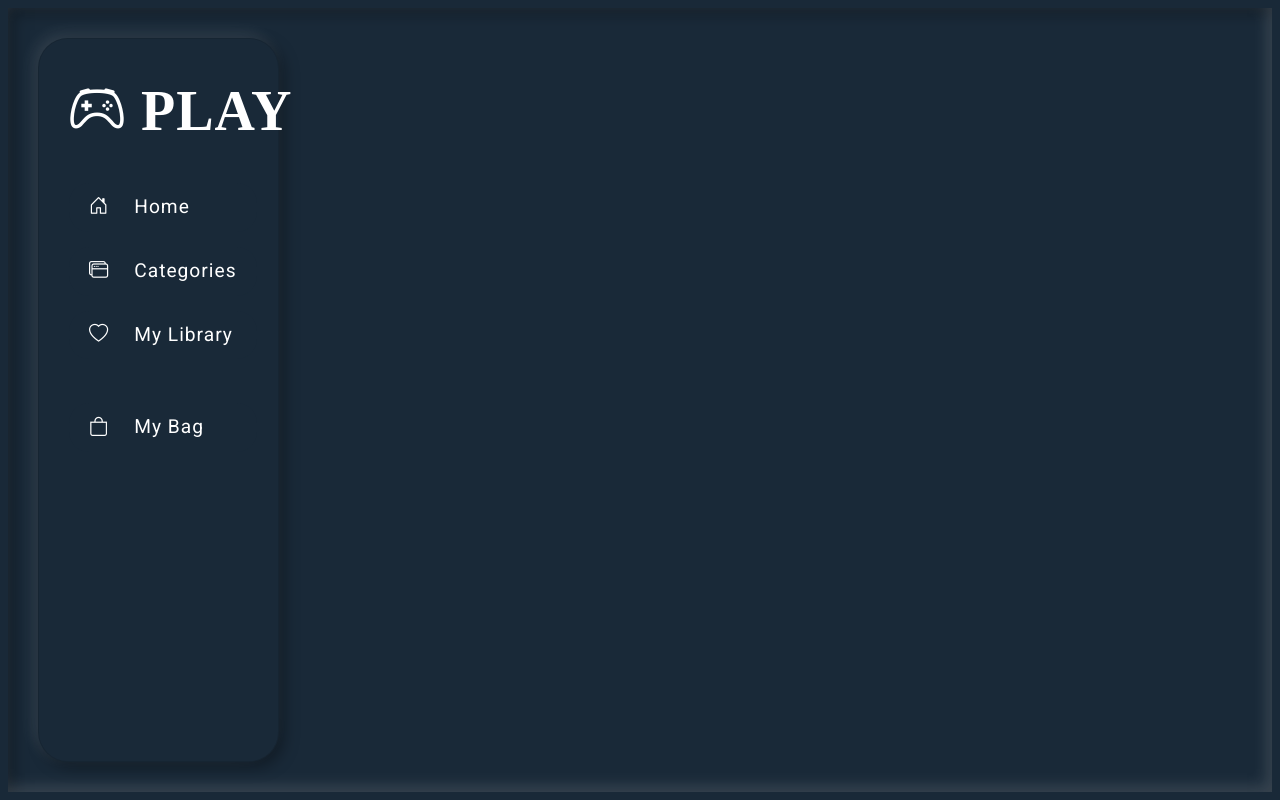
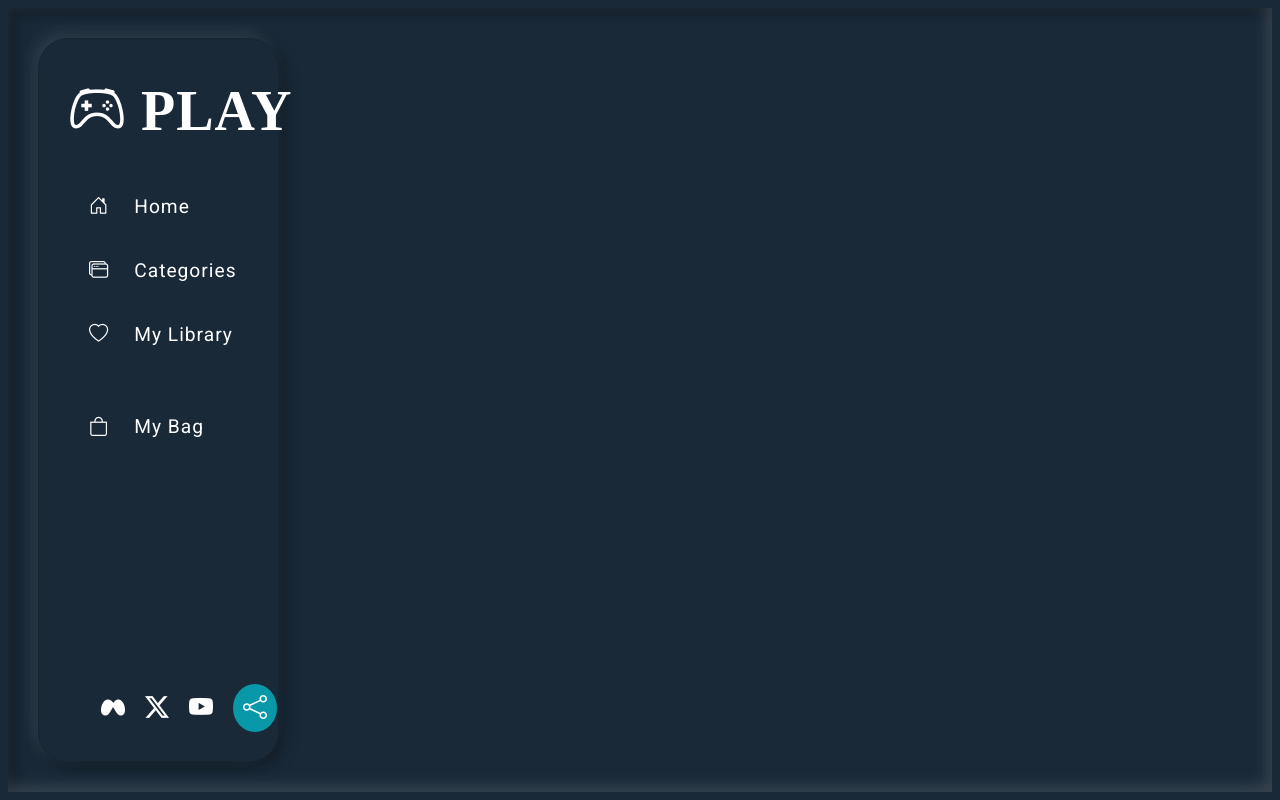
Before and after one commit to MaxOgnenoi/game-store, a React (Create React App) app: page / in a window 1280 px wide. Built offline with nearby package versions, Linux system fonts and the light colour scheme; a web font is replaced by a local one.

Commit message:
update18

```diff
--- a/src/components/SideMenu.jsx
+++ b/src/components/SideMenu.jsx
@@ -16,6 +16,28 @@ function SideMenu() {
           <NavListItem key={item._id} item={item} />
         ))}
       </ul>
+      <ul className="social">
+        <li>
+          <a href="#">
+            <i className="bi bi-meta"></i>
+          </a>
+        </li>
+        <li>
+          <a href="#">
+            <i className="bi bi-twitter-x"></i>
+          </a>
+        </li>
+        <li>
+          <a href="#">
+            <i className="bi bi-youtube"></i>
+          </a>
+        </li>
+        <li>
+          <a href="#" className="share">
+            <i className="bi bi-share"></i>
+          </a>
+        </li>
+      </ul>
     </div>
   );
 }
--- a/src/components/sideMenu.css
+++ b/src/components/sideMenu.css
@@ -64,3 +64,27 @@
     gap: 20px;
     transition: 0.5s;
 }
+
+.sideMenu .social li a {
+    text-decoration: none;
+    color: #ffffff;
+    font-size: 1.5rem;
+    transition: 0.3s;
+}
+
+.sideMenu .social li a:hover {
+    color: var(--second);
+}
+
+.sideMenu .social li .share {
+    background: var(--second);
+    padding: 10px;
+    width: 35px;
+    height: 35px;
+    border-radius: 50%;
+    transition: 0.3s;
+}
+
+.sideMenu .social li .share:hover {
+    background: var(--primary);
+}
```
